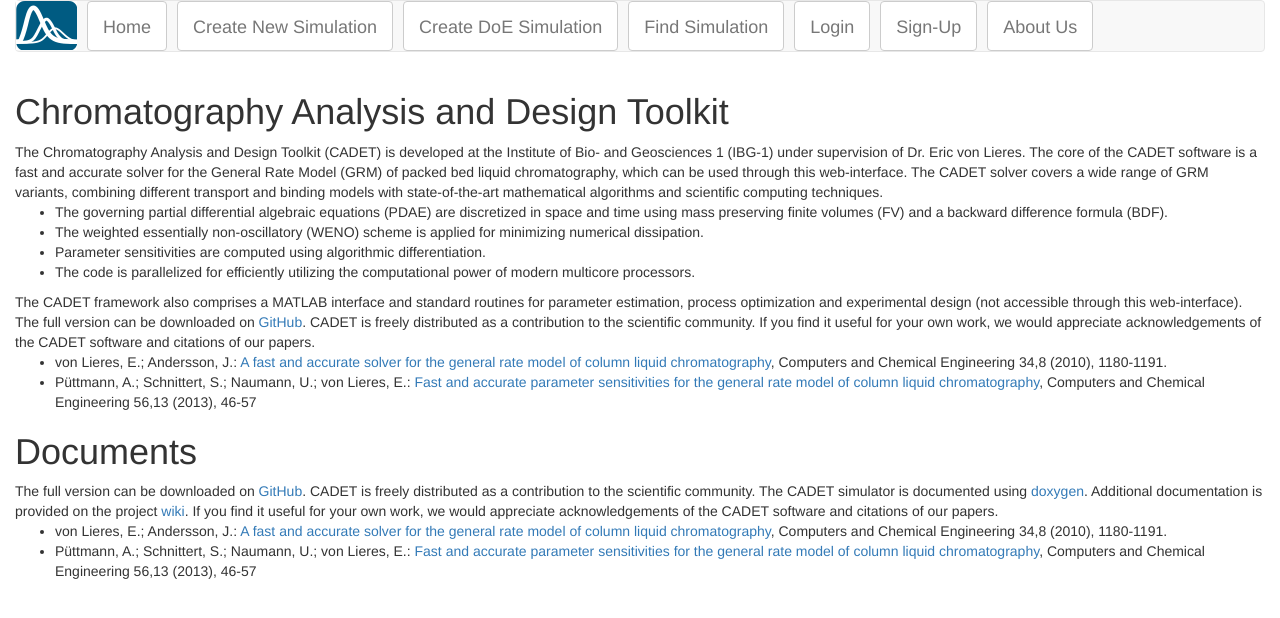
After one commit to modsim/CADET-WEB, a Django app: page /simulation/about_us/ in a window 1280 px wide. The commit adds this page. Shown: the top 618 px of the page. Run offline with Django 3.2, Linux system fonts and the light colour scheme; parts of the project's set-up code (start-up, migrations or seed data) failed here and were passed over; some libraries are stand-ins or nearby versions.

Commit message:
Initial version of about us page

```diff
--- /dev/null
+++ b/CadetWeb/simulation/templates/simulation/about_us.html
@@ -0,0 +1,64 @@
+{% extends 'simulation/base.html' %}
+
+{% block body %}
+
+<div>
+    <h1 class="isFirstInSlot">Chromatography Analysis and Design Toolkit</h1>
+
+    The Chromatography Analysis and  Design Toolkit (CADET) is developed at the
+    Institute of Bio- and Geosciences 1 (IBG-1) under supervision of Dr. Eric von Lieres.
+    The core of the CADET software is a fast and accurate solver for the General Rate Model (GRM)
+    of packed bed liquid chromatography, which can be used through this web-interface.
+    The CADET solver covers a wide range of GRM variants, combining different transport
+    and binding models with state-of-the-art mathematical algorithms and scientific computing techniques.
+
+    <ul style="list-style-type:disc;">
+
+        <li>
+            The governing partial differential algebraic equations (PDAE) are discretized in
+            space and time using mass preserving finite volumes (FV) and a backward difference
+            formula (BDF).
+        </li>
+        <li>
+            The weighted essentially non-oscillatory (WENO) scheme is applied
+            for minimizing numerical dissipation.
+        </li>
+        <li>Parameter sensitivities are computed using algorithmic differentiation.</li>
+        <li>
+            The code is parallelized for efficiently utilizing the computational power of modern
+            multicore processors.
+        </li>
+    </ul>
+    The CADET framework also comprises a MATLAB interface and standard routines for
+    parameter estimation, process optimization and experimental design (not accessible through
+    this web-interface). The full version can be downloaded on
+    <a href="https://github.com/modsim/CADET/releases">GitHub</a>.
+    CADET is freely distributed as a contribution to the scientific community.
+    If you find it useful for your own work, we would appreciate acknowledgements
+    of the CADET software and citations of our papers.
+    <ul style="list-style-type:disc;">
+        <li>von Lieres, E.; Andersson, J.: <a style="background: none; display:inline; padding:0 0 0 0px; " href="http://dx.doi.org/10.1016/j.compchemeng.2010.03.008">A fast and accurate solver for the general rate model of column liquid chromatography</a>, Computers and Chemical Engineering 34,8 (2010), 1180-1191.</li>
+        <li>P&uuml;ttmann, A.; Schnittert, S.; Naumann, U.; von Lieres, E.: <a style="background: none; display:inline; padding:0 0 0 0px; " href="http://dx.doi.org/10.1016/j.compchemeng.2013.04.021">Fast and accurate parameter sensitivities for the general rate model of column liquid chromatography</a>, Computers and Chemical Engineering 56,13 (2013), 46-57</li>
+    </ul>
+
+
+    <h1 class="isFirstInSlot">Documents</h1>
+    The full version can be downloaded on <a href="https://github.com/modsim/CADET/releases">GitHub</a>.
+    CADET is freely distributed as a contribution to the scientific community.
+    <!-- The fields in this web interface are defined by the CADET <a href="http://sourceforge.net/projects/cadet/files/documentation/cadet_file_format.pdf/download">file format</a>. -->
+    The CADET simulator is documented using <a href="https://www.cadet-web.de/cadetcs_WSclient/Documentation/">doxygen</a>.
+    Additional documentation is provided on the project  <a href="https://github.com/modsim/cadet/wiki">wiki</a>.
+    If you find it useful for your own work, we would appreciate
+    acknowledgements of the CADET software and citations of our papers.
+
+    <ul>
+        <li>von Lieres, E.; Andersson, J.: <a style="background: none; display:inline; padding:0 0 0 0px; " href="http://dx.doi.org/10.1016/j.compchemeng.2010.03.008">A fast and accurate solver for the general rate model of column liquid chromatography</a>, Computers and Chemical Engineering 34,8 (2010), 1180-1191.</li>
+        <li>P&uuml;ttmann, A.; Schnittert, S.; Naumann, U.; von Lieres, E.: <a style="background: none; display:inline; padding:0 0 0 0px; " href="http://dx.doi.org/10.1016/j.compchemeng.2013.04.021">Fast and accurate parameter sensitivities for the general rate model of column liquid chromatography</a>, Computers and Chemical Engineering 56,13 (2013), 46-57</li>
+    </ul>
+
+</div>
+
+
+
+
+{% endblock %}
--- a/CadetWeb/simulation/templates/simulation/base.html
+++ b/CadetWeb/simulation/templates/simulation/base.html
@@ -108,7 +108,7 @@
                     <a href="{% url 'account_login' %}" class="navbar-brand btn btn-default">Login</a>
                     <a href="{% url 'account_signup' %}" class="navbar-brand btn btn-default">Sign-Up</a>
               {% endif %}
-              <a class="navbar-brand btn btn-default" href="{% url 'simulation:choose_search_query' %}">About Us</a>
+              <a class="navbar-brand btn btn-default" href="{% url 'simulation:about_us' %}">About Us</a>
 
               {% if request.user.username  %}
               <span class="navbar-brand">Welcome {{ request.user.username }}</span>
--- a/CadetWeb/simulation/urls.py
+++ b/CadetWeb/simulation/urls.py
@@ -33,4 +33,5 @@ urlpatterns = patterns('',
     url(r'^batch_choose/$', views.batch_choose, name='batch_choose'),
     url(r'^process_comparison/$', views.process_comparison, name='process_comparison'),
     url(r'^draw_comparison/$', views.draw_comparison, name='draw_comparison'),
+    url(r'^about_us/$', views.about_us, name='about_us'),
 )
--- a/CadetWeb/simulation/views.py
+++ b/CadetWeb/simulation/views.py
@@ -850,6 +850,10 @@ def generate_other_graphs(request):
     context = {}
     return render(request, 'simulation/generate_other_graphs.html', context)
 
+def about_us(request):
+    context = {}
+    return render(request, 'simulation/about_us.html', context)
+
 @login_required
 def run_job_get(request):
     path = request.GET['path']
```
